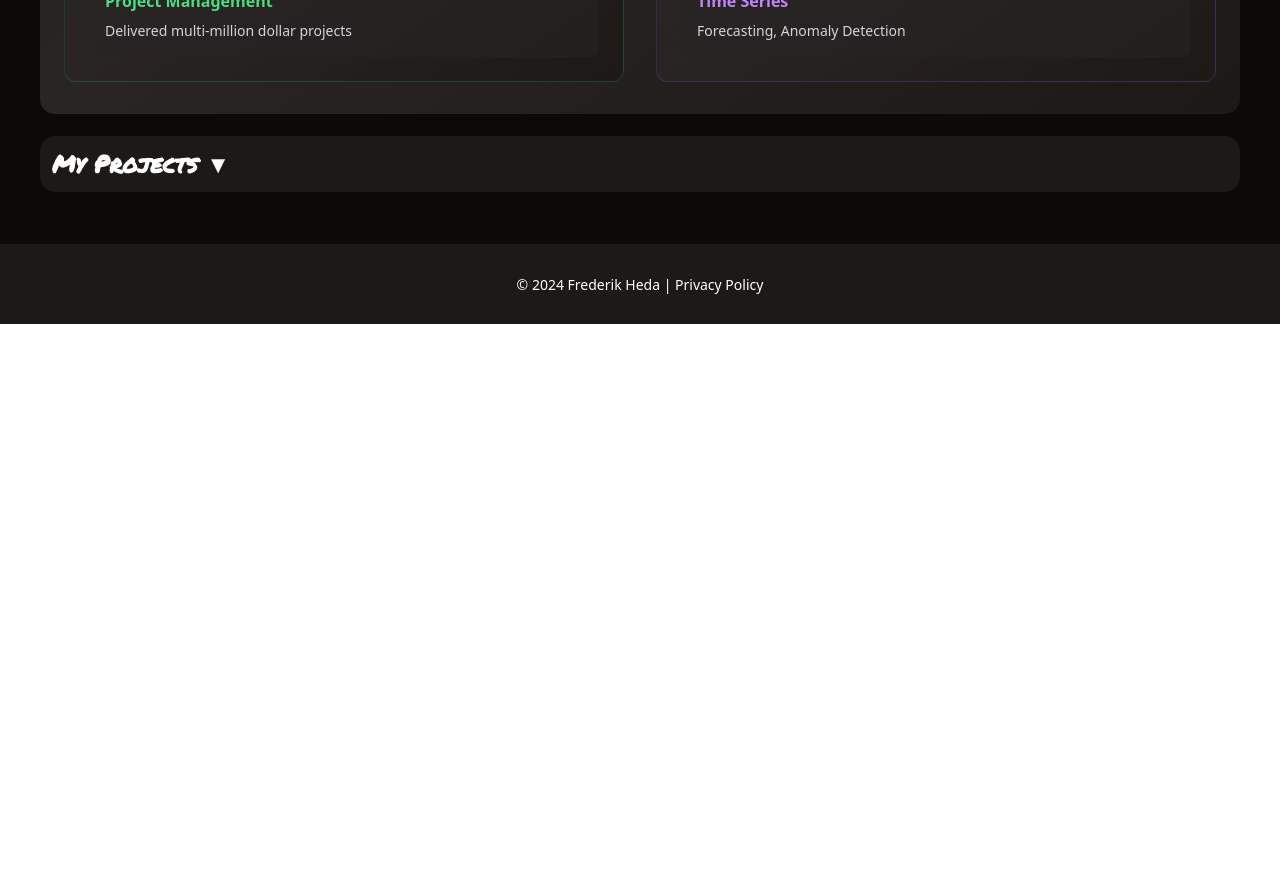
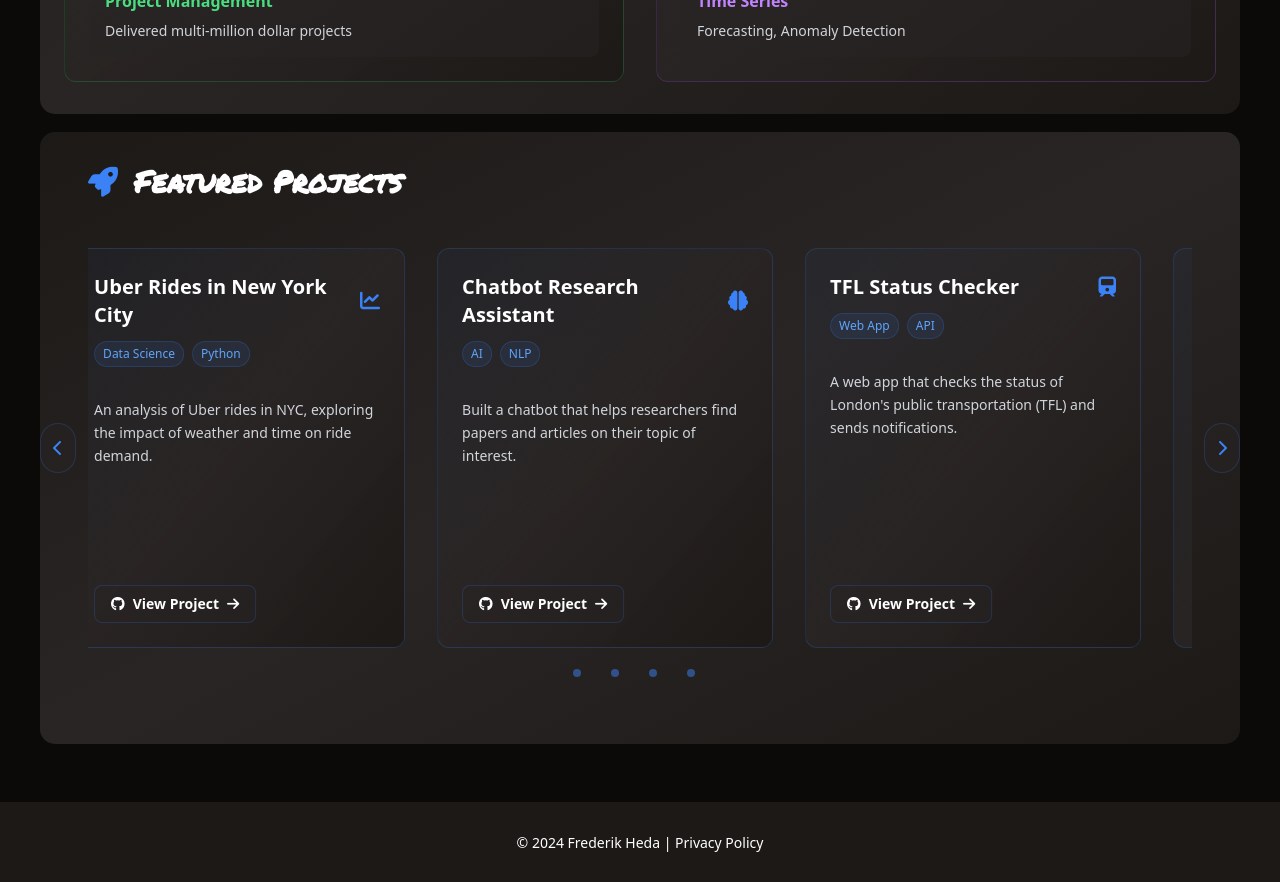
Before and after one commit to Fredheda/Portfolio, a React (Vite) app in the folder frontend/: page / in a window 1280 px wide. Shown: the part 2500-3382 px from the top of the page. Before the commit the page ends 2824 px from the top, so only its background shows below. Built offline with nearby package versions, Linux system fonts and the light colour scheme.

Commit message:
update the projects section

```diff
--- a/frontend/src/components/Projects.jsx
+++ b/frontend/src/components/Projects.jsx
@@ -1,46 +1,55 @@
 import React from 'react';
 import Slider from 'react-slick';
-import ExpandableBox from './expandableBox';
 import "slick-carousel/slick/slick.css";
 import "slick-carousel/slick/slick-theme.css";
 
-const PrevArrow = ({ onClick }) => {
-  return (
-    <div className="custom-arrow custom-prev" onClick={onClick}>
-      <span className="text-xl text-white">←</span>
-    </div>
+const PrevArrow = ({ onClick }) => (
+  <button
+    onClick={onClick}
+    className="absolute left-0 top-1/2 -translate-y-1/2 -translate-x-12 z-10 p-3 rounded-full bg-stone-800/50 hover:bg-stone-700/50 border border-blue-500/20 hover:border-blue-500/50 transition-all duration-300"
+  >
+    <i className="fas fa-chevron-left text-blue-500"></i>
+  </button>
 );
-};
 
-const NextArrow = ({ onClick }) => {
-  return (
-    <div className="custom-arrow custom-next" onClick={onClick}>
-      <span className="text-xl text-white">→</span>
-    </div>
+const NextArrow = ({ onClick }) => (
+  <button
+    onClick={onClick}
+    className="absolute right-0 top-1/2 -translate-y-1/2 translate-x-12 z-10 p-3 rounded-full bg-stone-800/50 hover:bg-stone-700/50 border border-blue-500/20 hover:border-blue-500/50 transition-all duration-300"
+  >
+    <i className="fas fa-chevron-right text-blue-500"></i>
+  </button>
 );
-};
 
 const Projects = () => {
   const projects = [
     {
       title: "Arduino Bin-Picking Robot",
       description: "Developed a sophisticated robotic arm using Arduino, capable of identifying and picking objects from a bin.",
-      link: "https://github.com/Fredheda/Arduino-Bin-Picking"
+      link: "https://github.com/Fredheda/Arduino-Bin-Picking",
+      categories: ["Robotics", "Arduino"],
+      icon: "fa-robot"
     },
     {
       title: "Uber Rides in New York City",
       description: "An analysis of Uber rides in NYC, exploring the impact of weather and time on ride demand.",
-      link: "https://github.com/Fredheda/NYC-Uber-Rides"
+      link: "https://github.com/Fredheda/NYC-Uber-Rides",
+      categories: ["Data Science", "Python"],
+      icon: "fa-chart-line"
     },
     {
       title: "Chatbot Research Assistant",
       description: "Built a chatbot that helps researchers find papers and articles on their topic of interest.",
-      link: "https://github.com/Fredheda/Fredbot"
+      link: "https://github.com/Fredheda/Fredbot",
+      categories: ["AI", "NLP"],
+      icon: "fa-brain"
     },
     {
       title: "TFL Status Checker",
       description: "A web app that checks the status of London's public transportation (TFL) and sends notifications.",
-      link: "https://github.com/Fredheda/TFL_Status"
+      link: "https://github.com/Fredheda/TFL_Status",
+      categories: ["Web App", "API"],
+      icon: "fa-train"
     }
   ];
 
@@ -68,43 +77,68 @@
           slidesToShow: 1,
         }
       }
-    ]
+    ],
+    appendDots: dots => (
+      <div className="bottom-[-40px]">
+        <ul className="flex justify-center gap-2"> {dots} </ul>
+      </div>
+    ),
+    customPaging: i => (
+      <div className="w-2 h-2 rounded-full bg-blue-500/50 hover:bg-blue-500 transition-colors duration-300"></div>
+    )
   };
 
   return (
-    <section className="bg-stone-900 px-12 py-2 rounded-[15px] max-w-[1200px] mx-auto my-1 text-center overflow-hidden font-montserrat flex flex-col justify-center">
-      <ExpandableBox
-        title="My Projects"
-        className="font-permanent-marker text-2xl text-left text-white font-semibold -ml-10"
-      >
-        <div className="mt-2.5 pb-6">
+    <section className="bg-gradient-to-br from-stone-900 via-stone-800 to-stone-900 px-12 py-8 rounded-[15px] max-w-[1200px] mx-auto mb-2.5 font-montserrat relative overflow-hidden">
+      <h2 className="font-permanent-marker text-3xl text-left text-white mb-8 font-semibold flex items-center">
+        <i className="fas fa-rocket mr-4 text-blue-500"></i>
+        Featured Projects
+      </h2>
+
+      <div className="mt-2.5 pb-12">
         <Slider {...settings}>
           {projects.map((project, index) => (
-              <div
-                className="bg-stone-800 text-white rounded-[15px] shadow-lg overflow-hidden p-2.5 h-[400px] w-[300px] transition-transform duration-300 ease-in-out cursor-pointer mx-auto hover:transform hover:-translate-y-1 hover:shadow-2xl border border-white"
-                key={index}
-              >
-                <div className="p-3 text-left">
-                  <h3 className="text-lg text-white mb-2 font-semibold">
+            <div key={index} className="px-2 py-4"> {/* Added py-4 for vertical padding */}
+              <div className="group bg-gradient-to-br from-blue-500/5 via-stone-800/95 to-stone-900 rounded-xl border border-blue-500/20 hover:border-blue-500/50 transition-all duration-500 hover:scale-[1.02] hover:shadow-[0_0_30px_rgba(59,130,246,0.15)] h-[400px] overflow-hidden origin-center"> {/* Added origin-center */}
+                <div className="p-6 flex flex-col h-full">
+                  <div className="mb-4">
+                    <div className="flex items-center justify-between mb-3">
+                      <h3 className="text-xl text-white font-semibold group-hover:text-blue-400 transition-colors duration-300">
                         {project.title}
                       </h3>
-                  <p className="text-sm text-white leading-6 mb-3">
+                      <i className={`fas ${project.icon} text-blue-500 text-xl group-hover:scale-110 transition-transform duration-300`}></i>
+                    </div>
+                    <div className="flex flex-wrap gap-2 mb-4">
+                      {project.categories.map((category, i) => (
+                        <span key={i} className="text-xs px-2 py-1 rounded-full bg-blue-500/10 text-blue-400 border border-blue-500/20">
+                          {category}
+                        </span>
+                      ))}
+                    </div>
+                  </div>
+
+                  <p className="text-gray-300 text-sm leading-relaxed flex-grow">
                     {project.description}
                   </p>
+
+                  <div className="mt-6">
                     <a
                       href={project.link}
-                    className="inline-block text-white font-semibold no-underline border-2 border-white py-2 px-4 rounded-full transition-colors duration-300 ease-in-out hover:bg-cyan-950 hover:text-white text-white border border-white"
+                      className="inline-flex items-center text-sm text-white font-semibold py-2 px-4 rounded-lg bg-stone-800/50 hover:bg-blue-500/20 border border-blue-500/20 hover:border-blue-500/50 transition-all duration-300"
                       target="_blank"
                       rel="noopener noreferrer"
                     >
-                    Learn More
+                      <i className="fab fa-github mr-2"></i>
+                      View Project
+                      <i className="fas fa-arrow-right ml-2 group-hover:translate-x-1 transition-transform duration-300"></i>
                     </a>
+                  </div>
+                </div>
               </div>
             </div>
           ))}
         </Slider>
       </div>
-      </ExpandableBox>
     </section>
   );
 };
--- a/frontend/src/index.css
+++ b/frontend/src/index.css
@@ -66,3 +66,15 @@
 .slick-dots li.slick-active button:before {
   color: white !important;
 }
+
+.slick-list {
+  margin: 0 -8px;
+}
+
+.slick-slide > div {
+  margin: 0 8px;
+}
+
+.slick-dots {
+  bottom: -40px;
+}
```
Lines whose indentation alone changed are shown as unchanged.
